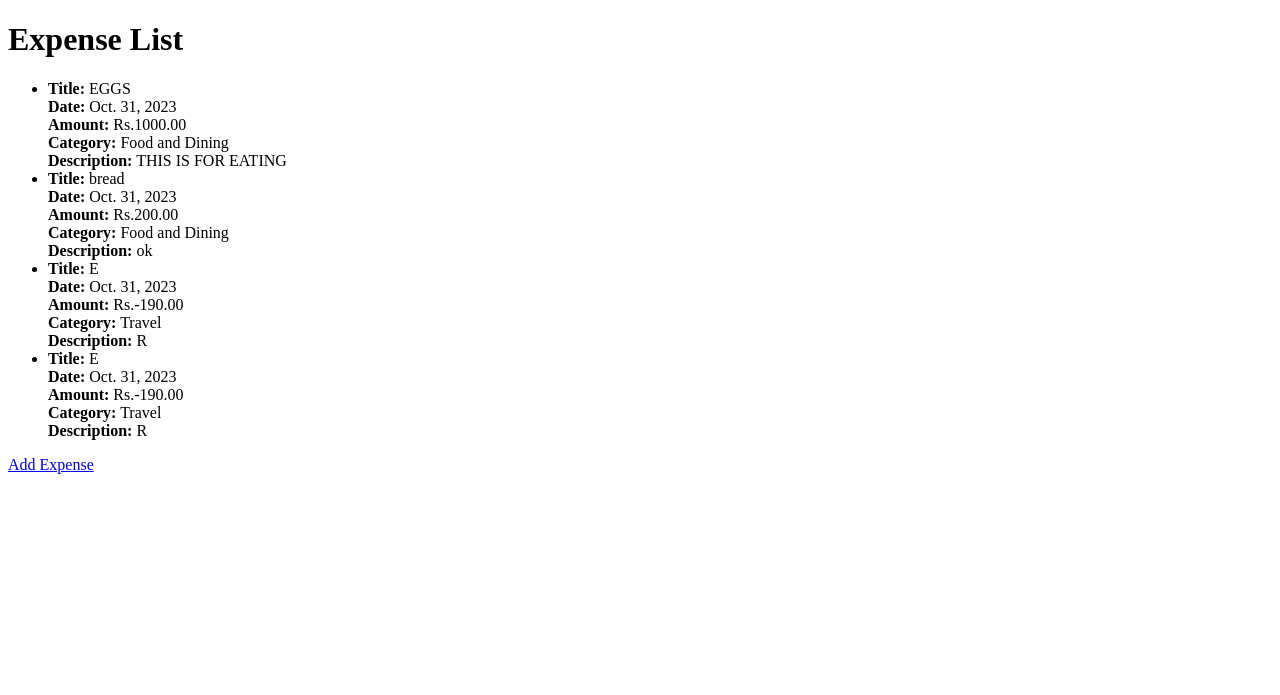
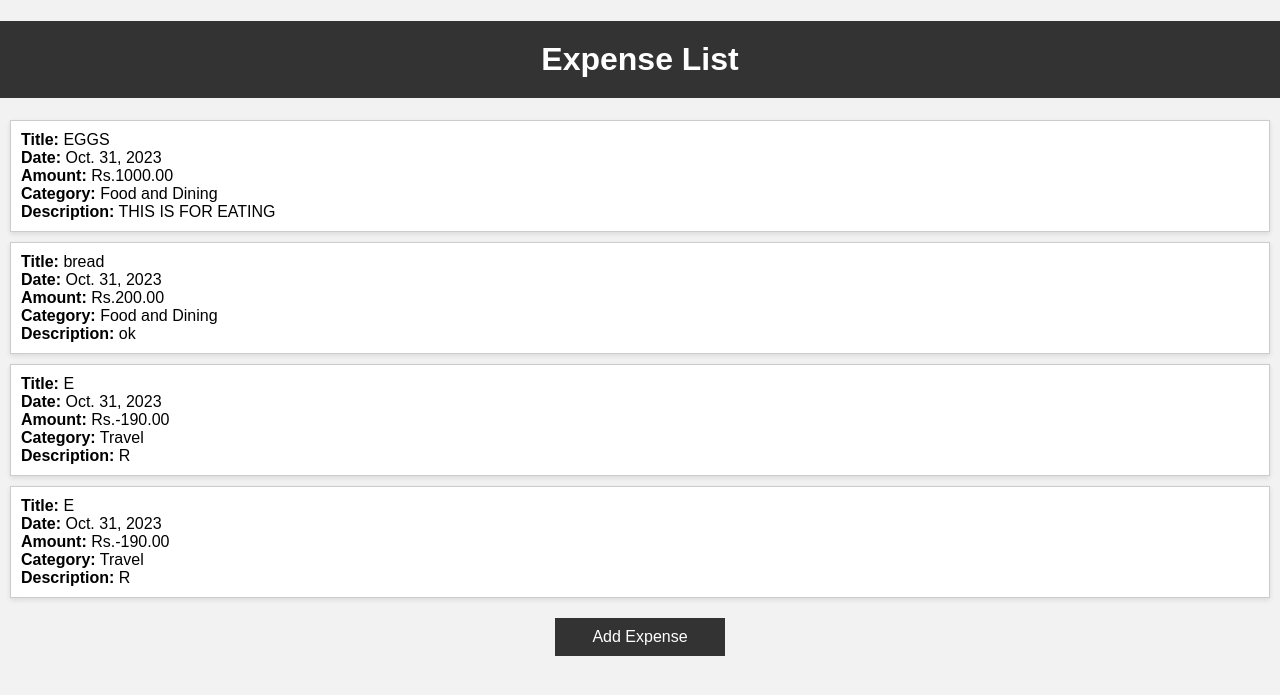
Before and after one commit to COCO-1212/expenseproject, a Django app: page /expense_tracker/expenses/ in a window 1280 px wide. Shown: the top 695 px of the page. Run offline with Django 4.2, Linux system fonts and the light colour scheme; data comes from the database, SQL or seed files in the repository; both versions use the stored data as it was after the commit.

Commit message:
updated design

```diff
--- a/expenseapp/templates/expense_list.html
+++ b/expenseapp/templates/expense_list.html
@@ -2,6 +2,53 @@
 <html>
 <head>
     <title>Expense List</title>
+    <style>
+        body {
+            font-family: Arial, sans-serif;
+            background-color: #f2f2f2;
+            margin: 0;
+            padding: 0;
+        }
+
+        h1 {
+            background-color: #333;
+            color: #fff;
+            text-align: center;
+            padding: 20px;
+        }
+
+        ul {
+            list-style-type: none;
+            padding: 0;
+        }
+
+        li {
+            background-color: #fff;
+            border: 1px solid #ccc;
+            margin: 10px;
+            padding: 10px;
+            box-shadow: 0 2px 5px rgba(0, 0, 0, 0.1);
+        }
+
+        strong {
+            font-weight: bold;
+        }
+
+        a {
+            display: block;
+            background-color: #333;
+            color: #fff;
+            text-align: center;
+            padding: 10px;
+            text-decoration: none;
+            margin: 20px auto;
+            width: 150px;
+        }
+
+        a:hover {
+            background-color: #555;
+        }
+    </style>
 </head>
 <body>
     <h1>Expense List</h1>
```
Also changed, not shown: expenseapp/templates/add_expense_view.html (+88 -6 lines), db.sqlite3, expenseapp/migrations/0002_expense_date.py (added).
